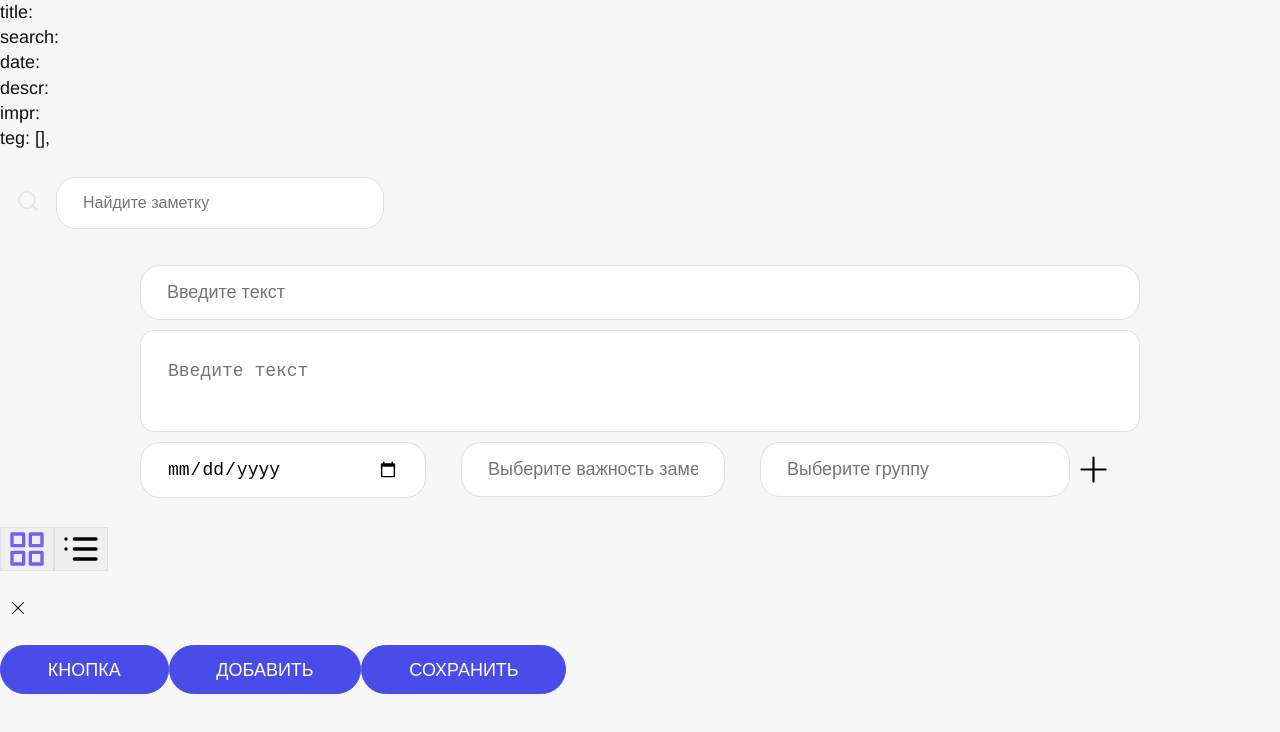
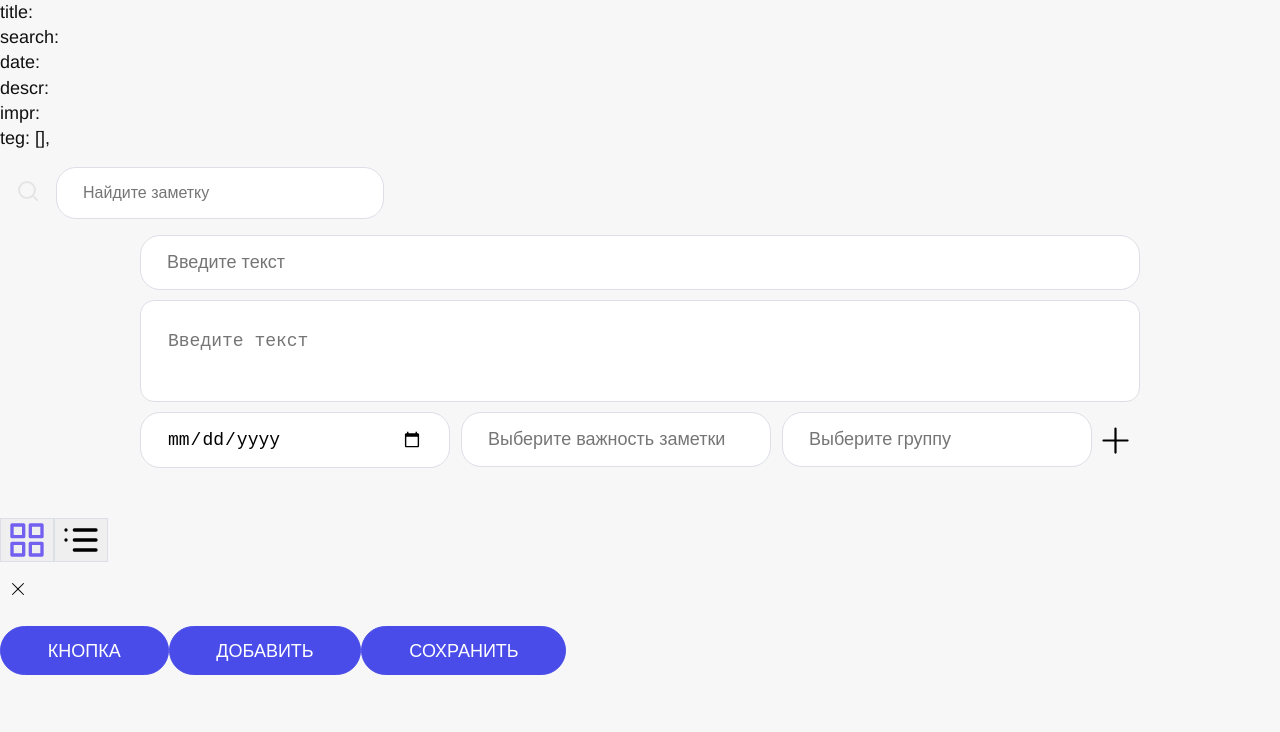
Before and after one commit to zva-2000/Note-App, a Vue app: page / in a window 1280 px wide. Shown: the top 732 px of the page. Built offline with nearby package versions, Linux system fonts and the light colour scheme.

Commit message:
Новое приложение

```diff
--- a/src/App.vue
+++ b/src/App.vue
@@ -132,11 +132,11 @@ const removeNote = (index) => {
 
 let newTag = ref('');
 
-let selectedTegs = ref([])
+let selectedTegs = ref([]);
 
 const chooseTeg = (newTag) => {
   if (!note.value.teg.includes(newTag)) {
-    selectedTegs.value.push(newTag)
+    selectedTegs.value.push(newTag);
     note.value.teg.push(newTag);
   }
 };
@@ -188,7 +188,7 @@ const addTegFunction = () => {
     />
 
     <ComponentWithDropdown
-      class="content"
+      class="impr-input"
       v-model:value="note.impr"
       v-model:options="options"
     />
@@ -219,7 +219,6 @@ const addTegFunction = () => {
   <base-button @click="AddNote">
     <span>Сохранить</span>
   </base-button>
-
 
   <!-- <newNote
     @addNote="AddNote"
@@ -259,14 +258,16 @@ const addTegFunction = () => {
   flex-grow: 1;
   display: flex;
   width: 1000px;
-  gap: 35px;
+  gap: 11px;
   max-width: 1000px;
+  margin-bottom: 50px;
 }
 
 .input-container {
   width: 1000px;
   margin: auto;
   gap: 100px;
+  margin-bottom: 10px;
 }
 
 .date-input {
@@ -280,6 +281,15 @@ const addTegFunction = () => {
 
 .teg-input {
   width: 310px;
+  gap: 0px;
+}
+
+.impr-input {
+  width: 310px;
+}
+
+.base-input {
+  margin-bottom: 10px;
 }
 
 .error {
--- a/src/assets/scss/common/controls.scss
+++ b/src/assets/scss/common/controls.scss
@@ -6,17 +6,18 @@ label {
 }
 input {
   padding: 16px 26px;
-  margin-bottom: 30px;
   border-radius: 20px;
 }
 textarea {
   padding: 30px 27px;
   border-radius: 14px;
 }
-input, textarea {
+input,
+textarea {
   width: 100%;
 }
-select, option {
+select,
+option {
   padding: 16px 26px;
   margin-bottom: 30px;
   border-radius: 20px;
--- a/src/components/BaseInput.vue
+++ b/src/components/BaseInput.vue
@@ -26,11 +26,4 @@ const model = computed({
 const emit = defineEmits(['update:value']);
 </script>
 
-<style scoped>
-input {
-  margin-top: 10px;
-  padding: 16px 26px;
-  margin-bottom: 10px;
-  border-radius: 20px;
-}
-</style>
+<style scoped></style>
--- a/src/components/ComponentWithDropdown.vue
+++ b/src/components/ComponentWithDropdown.vue
@@ -7,12 +7,15 @@
       placeholder="Выберите важность заметки"
       type="text"
     />
-    <BaseList :items="options" :is-visible="isVisible" @choose-item="chooseImportance"/>
+    <BaseList
+      :items="options"
+      :is-visible="isVisible"
+      @choose-item="chooseImportance"
+    />
   </div>
 </template>
 
 <script setup lang="ts">
-
 import BaseList from './BaseList.vue';
 
 import BaseInput from './BaseInput.vue';
@@ -52,7 +55,5 @@ const toggleVisibility = () => {
 <style>
 .dropdown {
   position: relative;
-  display: inline-block;
 }
-
 </style>
--- a/src/components/InputForDropdown.vue
+++ b/src/components/InputForDropdown.vue
@@ -36,7 +36,6 @@ const emit = defineEmits<{
   display: flex;
   position: relative;
   display: inline-block;
-  margin-top: 10px;
   width: 310px;
 }
 
--- a/src/components/addTegComponent.vue
+++ b/src/components/addTegComponent.vue
@@ -1,7 +1,5 @@
 <template>
   <div class="dropdown">
-
-
     <InputForDropdown
       class="input-teg"
       v-model:value="model"
@@ -19,17 +17,19 @@
       :is-visible="isVisible"
       @choose-item="chooseTeg"
     />
-
   </div>
 
   <div>
     <ul class="selected-tags">
-        <li class="tags-li" v-for="(selectedTeg, index) in selectedTegs" :key="index">
+      <li
+        class="tags-li"
+        v-for="(selectedTeg, index) in selectedTegs"
+        :key="index"
+      >
         {{ selectedTeg }}
       </li>
     </ul>
   </div>
-
 </template>
 
 <script setup lang="ts">
@@ -85,7 +85,7 @@ const addTegFunction = () => {
 
 const filteredTegs = computed(() => {
   if (props.inputTeg === '') {
-    return props.tegs
+    return props.tegs;
   } else {
     const inputLowerCase = props.inputTeg.toLowerCase();
     return props.tegs.filter((teg) =>
@@ -105,10 +105,6 @@ const model = computed({
 </script>
 
 <style>
-.dropdown {
-  cursor: pointer;
-  display: flex;
-}
 .input-teg {
   width: 350px;
 }
@@ -118,10 +114,11 @@ const model = computed({
   height: 35px;
   background: transparent;
   border: none;
-  margin-top: 19px;
+  margin-top: 9px;
 }
 
 .selected-tags {
+  max-width: 310px;
   position: absolute;
   margin-top: 80px;
   margin-left: -999px;
@@ -129,13 +126,14 @@ const model = computed({
   display: flex;
   cursor: default;
   gap: 5px;
-  background-color: var(#165ae3c5);
+  /* background-color: var(#165ae3c5); */
   line-height: var(#eaf1ff);
 }
 
 .tags-li {
-  background-color: var(#165ae3c5);
-  line-height: var(#eaf1ff);
+  padding: 2px 6px 2px 8px;
+  background-color: #a2c9ff;
+  line-height: #eaf1ff;
   border-radius: 6px;
 }
 </style>
```
Lines whose indentation alone changed are shown as unchanged.
